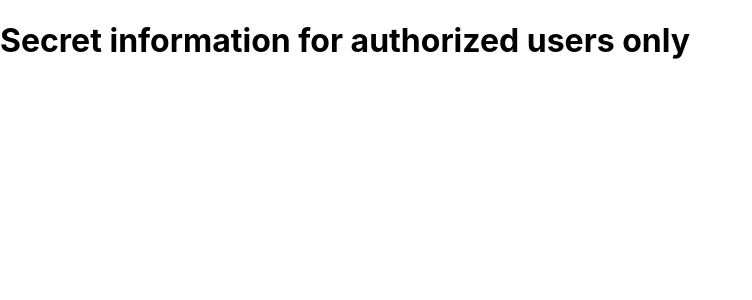
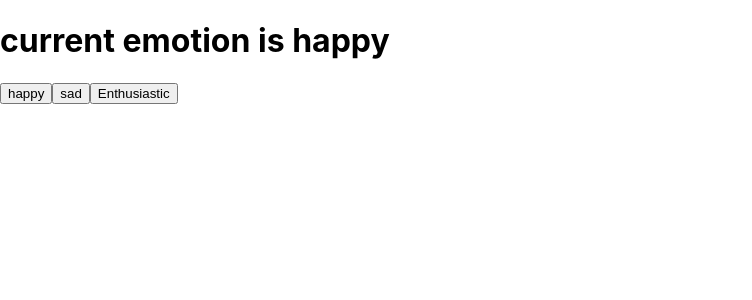
Before and after one commit to ashishmangla0/reactEssentials, a React (Create React App) app: page / in a window 1280 px wide. Shown: the top 300 px of the page, without its empty margins (0-752 px from the left). Built offline with nearby package versions, Linux system fonts and the light colour scheme.

Commit message:
add hook useState

```diff
--- a/src/App.js
+++ b/src/App.js
@@ -1,17 +1,21 @@
 import './App.css';
+import {useState} from "react";
 
-function SecretComponent(){
-  return <h1>Secret information for authorized users only</h1>
-}
-
-function RegularComponent(){
-  return<h1>Everyone can see this component.</h1>
-}
-
-function App({authorized}) {
+function App() {
+  const [emotion,setEmotion] = useState("happy");
+  console.log(emotion); //first one is  state and another one is function
   return(
     <>
-     {authorized ? (<SecretComponent/> ): (<RegularComponent/>) }
+      <h1> current emotion is {emotion}</h1>
+      <button onClick={()=>setEmotion('Happy')}>
+        happy
+      </button>
+      <button onClick={()=>setEmotion('sad')}>
+        sad
+      </button>
+      <button onClick={()=>setEmotion('Enthusiastic')}>
+        Enthusiastic
+      </button>
     </>
   )
 }
--- a/src/index.js
+++ b/src/index.js
@@ -8,13 +8,13 @@
 // console.log(mostImportant);
 // console.log(secondImportant);
 
- const [,,light] = ["boots","tent","headlamp"];
- console.log(light);
+//  const [,,light] = ["boots","tent","headlamp"];
+//  console.log(light);
 
 
 ReactDOM.render(
   <React.StrictMode>
-    <App authorized ={true} />
+    <App/>
   </React.StrictMode>,
   document.getElementById('root')
 );
```
Also changed, not shown: 1 other file (tests, documents, lock files or other folders).
